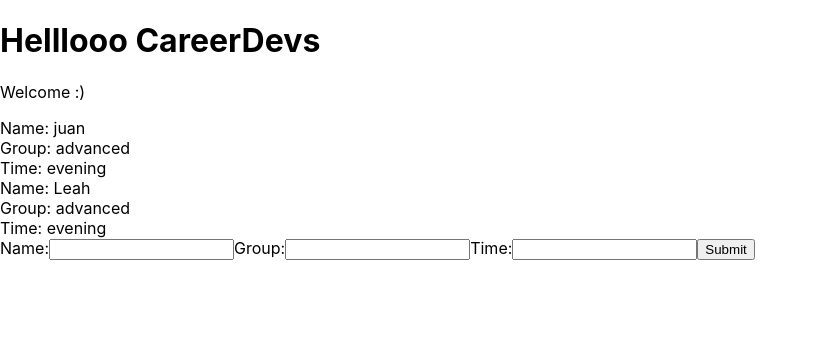
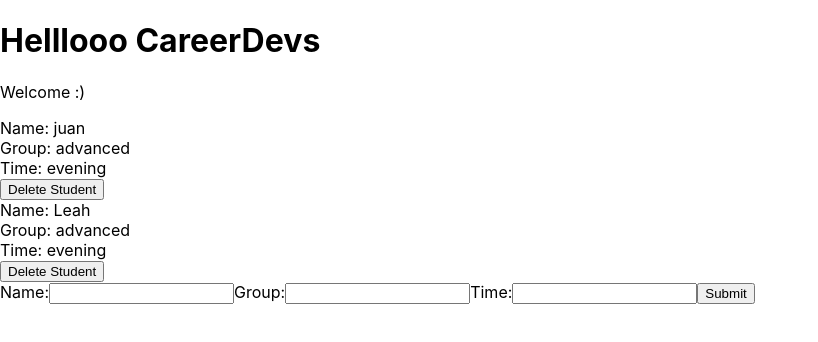
Before and after one commit to jfdoyle3/react-apps, a React (Create React App) app in the folder myapp/: page / in a window 1280 px wide. Shown: the top 342 px of the page, without its empty margins (0-818 px from the left). Built offline with nearby package versions, Linux system fonts and the light colour scheme.

Commit message:
work in progress

```diff
--- a/myapp/src/App.js
+++ b/myapp/src/App.js
@@ -17,12 +17,20 @@ class App extends Component {
       students: students
     })
   }
+  deleteStudent=(id)=>{
+      let students=this.state.students.filter(student =>{
+        return student.id != id
+            })
+        this.setState=({
+
+        })
+  }
   render() {
     return (
       <div className="App">
        <h1>Helllooo CareerDevs</h1>
        <p>Welcome :)</p>
-       <Students students={this.state.students} />
+       <Students deleteStudent={this.deleteStudent} students={this.state.students} />
        <AddStudent addStudent={this.addStudent}/>
       </div>
     );
--- a/myapp/src/Students.js
+++ b/myapp/src/Students.js
@@ -1,6 +1,6 @@
 import React from 'react';
 
-const Students = ({students}) => {
+const Students = ({students, deleteStudent}) => {
     // This renders out the return template directly. the other 2 below output the data through a varible.
     // using a varible allows the logic and return template to be cleaner code.
        return(
@@ -12,6 +12,7 @@ const Students = ({students}) => {
                            <div>Name: {student.name}</div>
                            <div>Group: {student.group}</div>
                            <div>Time: {student.time}</div>
+                           <button onClick={()=>deleteStudent(student.id)}>Delete Student</button>
                         </div>
                        ): null
                    })
```
